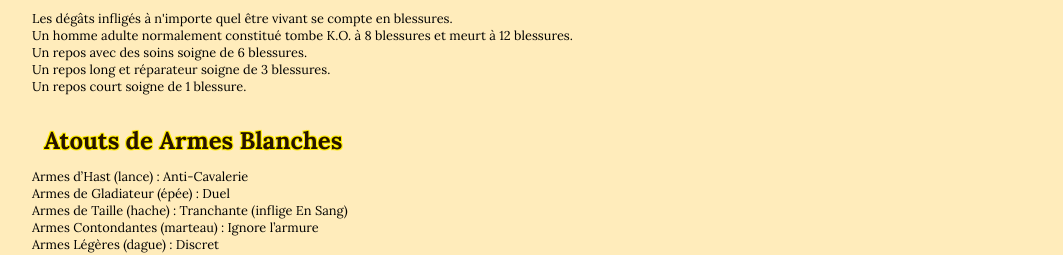
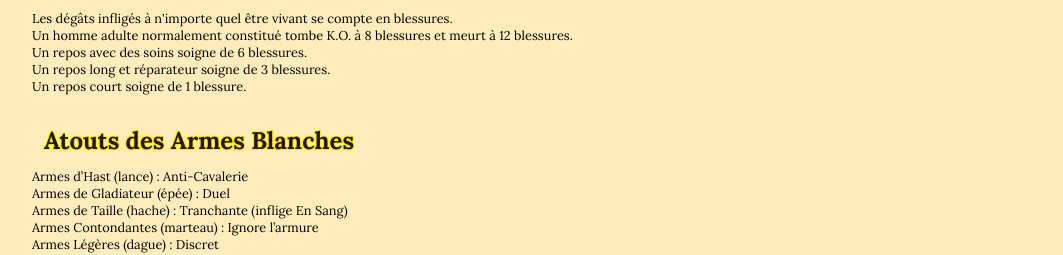
Before and after one commit to Sourdeval/Omnak, an Angular app: page /rules in a window 1280 px wide. Shown: the part 2400-2655 px from the top of the page, without its empty margins (108-1171 px from the left). Built offline with nearby package versions, Linux system fonts and the light colour scheme.

Commit message:
Fix typo

```diff
--- a/src/app/rules/rules.component.html
+++ b/src/app/rules/rules.component.html
@@ -163,7 +163,7 @@
     Un repos court soigne de 1 blessure.<br>
 </h6>
 
-<h3>Atouts de Armes Blanches</h3>
+<h3>Atouts des Armes Blanches</h3>
 
 <h6>Armes d’Hast (lance) : Anti-Cavalerie<br>
     Armes de Gladiateur (épée) : Duel<br>
--- a/src/app/way/ways.ts
+++ b/src/app/way/ways.ts
@@ -21,7 +21,7 @@ export let ways: Way[] = [
         equipment: "",
         skills: [
             { name: "Boule de Feu", type: TypeSkill.MagieFeu, difficulty: 'R12', effects: ['3 blessures à toutes les cibles dans une petite zone', 'E2 : inflige En Feu', 'Risque : la boule de feu part dans une autre direction'] },
-            { name: "Mur de flammes", type: TypeSkill.MagieFeu, difficulty: 'C12', effects: ["Crée un mur de flammes d'environ 5m (15m avec malus) qui dure 3 tours", "Ceux qui traversent le mur subissent 1 blessure et l'état En Feu"] },
+            { name: "Mur de flammes", type: TypeSkill.MagieFeu, difficulty: 'C12', effects: ["Crée un mur de flammes d'environ 5m (15m avec malus) de long qui dure 3 tours", "Ceux qui traversent le mur subissent 1 blessure et l'état En Feu"] },
             { name: "Rage bouillante", type: TypeSkill.MagieFeu, difficulty: 'R14', effects: ["Vous pouvez vous cibler vous ou un allié", "La cible obtient le bonus Enragé pendant 2 tours pour s'énerver et frapper.", "ER4 : les attaques de la cible font 1 blessure supplémentaire", "Risque : la cible subit En Feu"], },
         ]
     },
```
